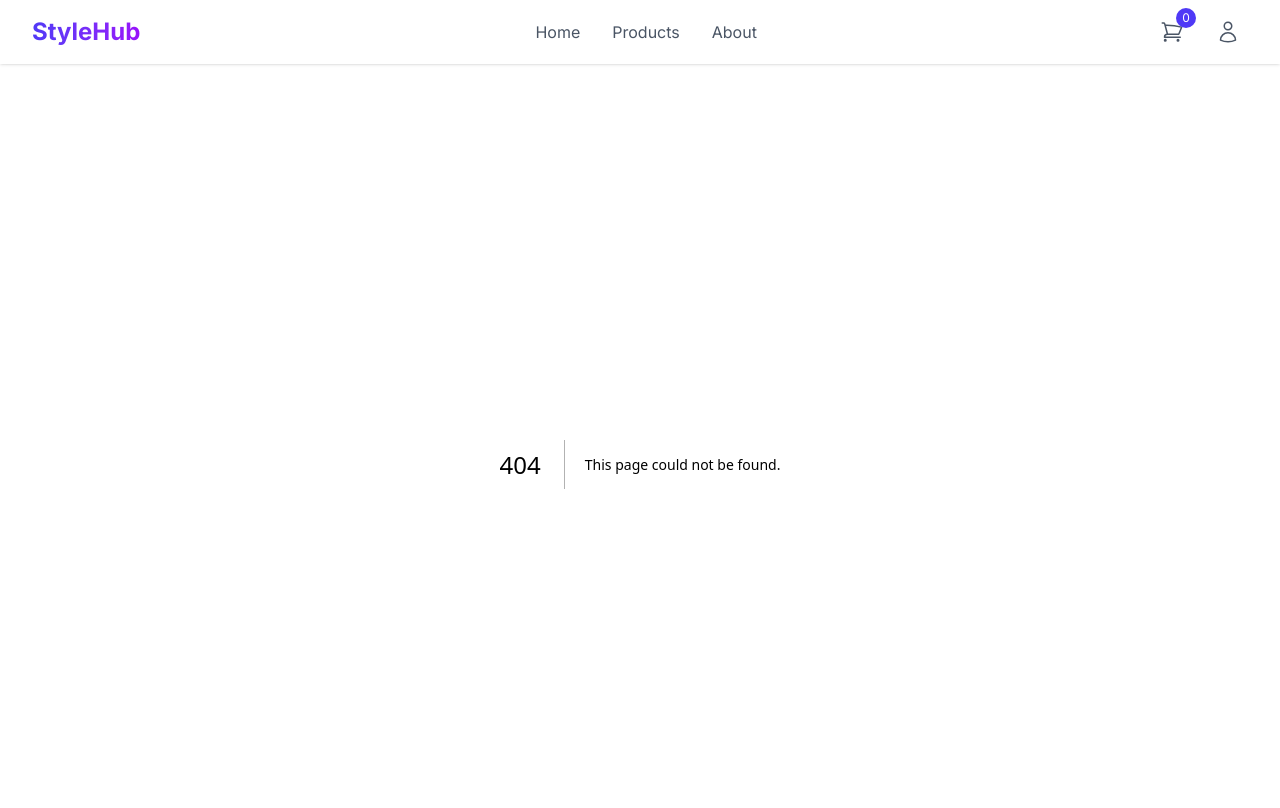
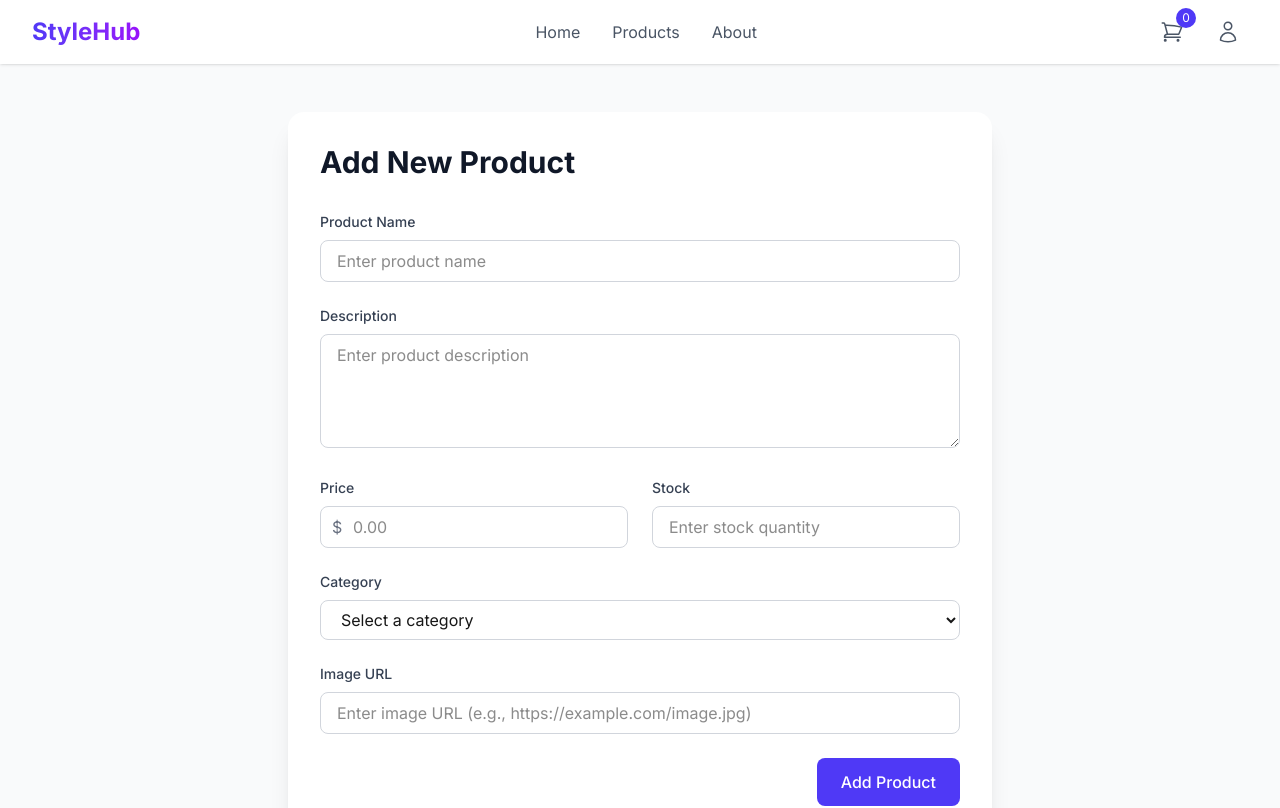
Before and after one commit to Akash1298/e-comm, a Next.js app: page /admin/add-product in a window 1280 px wide. Before the commit this address had no page. Shown: the top 808 px of the page. Built offline with nearby package versions, Linux system fonts and the light colour scheme.

Commit message:
add-product form added

```diff
--- /dev/null
+++ b/src/app/admin/add-product/page.jsx
@@ -0,0 +1,213 @@
+'use client';
+
+import { useState } from 'react';
+import { useRouter } from 'next/navigation';
+
+export default function AddProductPage() {
+  const router = useRouter();
+  const [loading, setLoading] = useState(false);
+  const [formData, setFormData] = useState({
+    name: '',
+    description: '',
+    price: '',
+    category: '',
+    stock: '',
+    image: '',
+  });
+
+  const handleInputChange = (e) => {
+    const { name, value } = e.target;
+    setFormData((prev) => ({
+      ...prev,
+      [name]: value,
+    }));
+  };
+
+  const handleSubmit = async (e) => {
+    e.preventDefault();
+    setLoading(true);
+
+    try {
+      const response = await fetch('/api/products', {
+        method: 'POST',
+        headers: {
+          'Content-Type': 'application/json',
+        },
+        body: JSON.stringify(formData),
+      });
+
+      if (!response.ok) {
+        throw new Error('Failed to add product');
+      }
+
+      // Reset form and redirect
+      setFormData({
+        name: '',
+        description: '',
+        price: '',
+        category: '',
+        stock: '',
+        image: '',
+      });
+      router.push('/admin/products');
+      router.refresh();
+    } catch (error) {
+      console.error('Error adding product:', error);
+      alert('Failed to add product. Please try again.');
+    } finally {
+      setLoading(false);
+    }
+  };
+
+  return (
+    <main className="min-h-screen bg-gray-50 py-12">
+      <div className="max-w-3xl mx-auto px-4 sm:px-6 lg:px-8">
+        <div className="bg-white rounded-2xl shadow-xl p-8">
+          <h1 className="text-3xl font-bold text-gray-900 mb-8">Add New Product</h1>
+
+          <form onSubmit={handleSubmit} className="space-y-6">
+            {/* Product Name */}
+            <div>
+              <label htmlFor="name" className="block text-sm font-medium text-gray-700 mb-2">
+                Product Name
+              </label>
+              <input
+                type="text"
+                id="name"
+                name="name"
+                required
+                value={formData.name}
+                onChange={handleInputChange}
+                className="w-full px-4 py-2 border border-gray-300 rounded-lg focus:ring-2 focus:ring-indigo-500 focus:border-indigo-500"
+                placeholder="Enter product name"
+              />
+            </div>
+
+            {/* Description */}
+            <div>
+              <label htmlFor="description" className="block text-sm font-medium text-gray-700 mb-2">
+                Description
+              </label>
+              <textarea
+                id="description"
+                name="description"
+                required
+                value={formData.description}
+                onChange={handleInputChange}
+                rows={4}
+                className="w-full px-4 py-2 border border-gray-300 rounded-lg focus:ring-2 focus:ring-indigo-500 focus:border-indigo-500"
+                placeholder="Enter product description"
+              />
+            </div>
+
+            {/* Price and Stock */}
+            <div className="grid grid-cols-1 md:grid-cols-2 gap-6">
+              <div>
+                <label htmlFor="price" className="block text-sm font-medium text-gray-700 mb-2">
+                  Price
+                </label>
+                <div className="relative">
+                  <span className="absolute left-3 top-1/2 -translate-y-1/2 text-gray-500">$</span>
+                  <input
+                    type="number"
+                    id="price"
+                    name="price"
+                    required
+                    min="0"
+                    step="0.01"
+                    value={formData.price}
+                    onChange={handleInputChange}
+                    className="w-full pl-8 pr-4 py-2 border border-gray-300 rounded-lg focus:ring-2 focus:ring-indigo-500 focus:border-indigo-500"
+                    placeholder="0.00"
+                  />
+                </div>
+              </div>
+              <div>
+                <label htmlFor="stock" className="block text-sm font-medium text-gray-700 mb-2">
+                  Stock
+                </label>
+                <input
+                  type="number"
+                  id="stock"
+                  name="stock"
+                  required
+                  min="0"
+                  value={formData.stock}
+                  onChange={handleInputChange}
+                  className="w-full px-4 py-2 border border-gray-300 rounded-lg focus:ring-2 focus:ring-indigo-500 focus:border-indigo-500"
+                  placeholder="Enter stock quantity"
+                />
+              </div>
+            </div>
+
+            {/* Category */}
+            <div>
+              <label htmlFor="category" className="block text-sm font-medium text-gray-700 mb-2">
+                Category
+              </label>
+              <select
+                id="category"
+                name="category"
+                required
+                value={formData.category}
+                onChange={handleInputChange}
+                className="w-full px-4 py-2 border border-gray-300 rounded-lg focus:ring-2 focus:ring-indigo-500 focus:border-indigo-500"
+              >
+                <option value="">Select a category</option>
+                <option value="clothing">Clothing</option>
+                <option value="electronics">Electronics</option>
+                <option value="home">Home & Living</option>
+                <option value="beauty">Beauty & Personal Care</option>
+                <option value="sports">Sports & Outdoors</option>
+              </select>
+            </div>
+
+            {/* Image URL */}
+            <div>
+              <label htmlFor="image" className="block text-sm font-medium text-gray-700 mb-2">
+                Image URL
+              </label>
+              <input
+                type="url"
+                id="image"
+                name="image"
+                required
+                value={formData.image}
+                onChange={handleInputChange}
+                className="w-full px-4 py-2 border border-gray-300 rounded-lg focus:ring-2 focus:ring-indigo-500 focus:border-indigo-500"
+                placeholder="Enter image URL (e.g., https://example.com/image.jpg)"
+              />
+              {formData.image && (
+                <div className="mt-4">
+                  <p className="text-sm text-gray-500 mb-2">Image Preview:</p>
+                  <img
+                    src={formData.image}
+                    alt="Preview"
+                    className="h-48 w-full object-cover rounded-lg"
+                    onError={(e) => {
+                      e.target.onerror = null;
+                      e.target.src = 'https://via.placeholder.com/400x300?text=Invalid+Image+URL';
+                    }}
+                  />
+                </div>
+              )}
+            </div>
+
+            {/* Submit Button */}
+            <div className="flex justify-end">
+              <button
+                type="submit"
+                disabled={loading}
+                className={`px-6 py-3 bg-indigo-600 text-white rounded-lg font-medium hover:bg-indigo-700 focus:outline-none focus:ring-2 focus:ring-offset-2 focus:ring-indigo-500 ${
+                  loading ? 'opacity-50 cursor-not-allowed' : ''
+                }`}
+              >
+                {loading ? 'Adding Product...' : 'Add Product'}
+              </button>
+            </div>
+          </form>
+        </div>
+      </div>
+    </main>
+  );
+}
```
